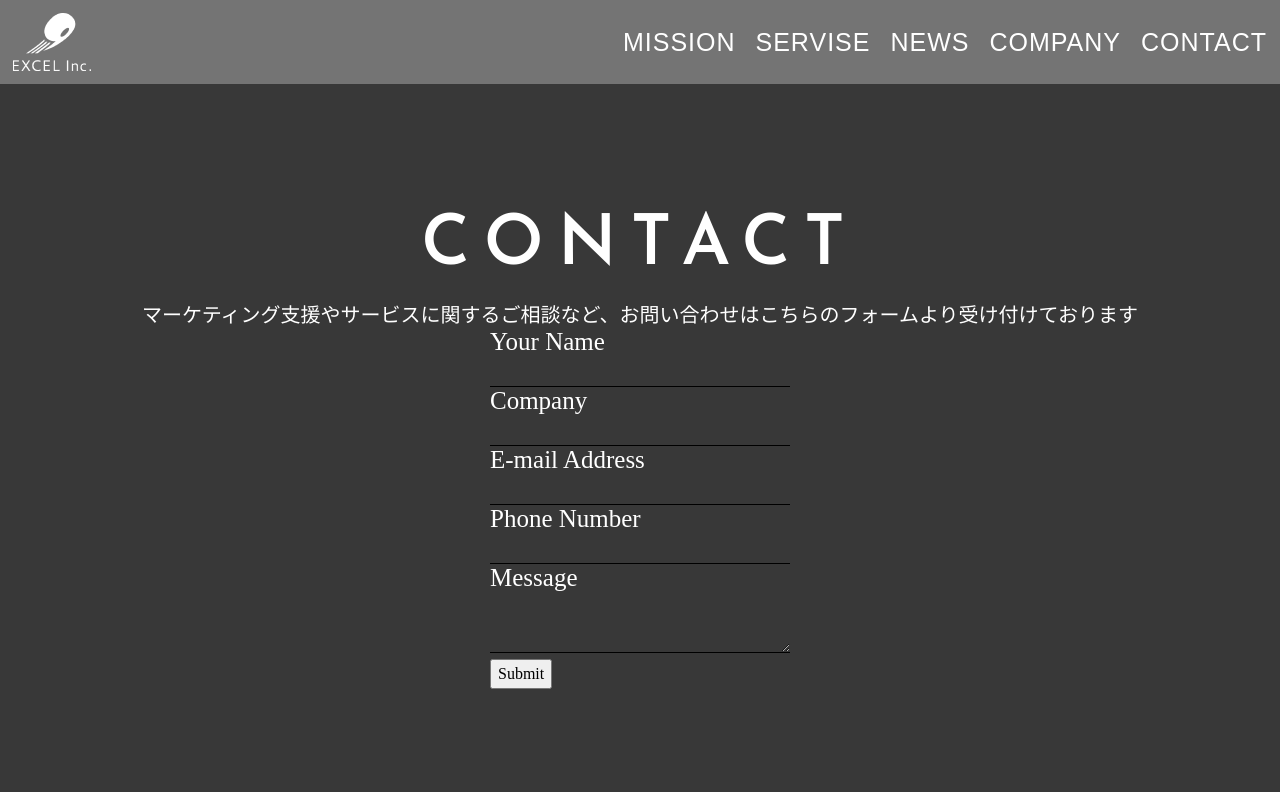
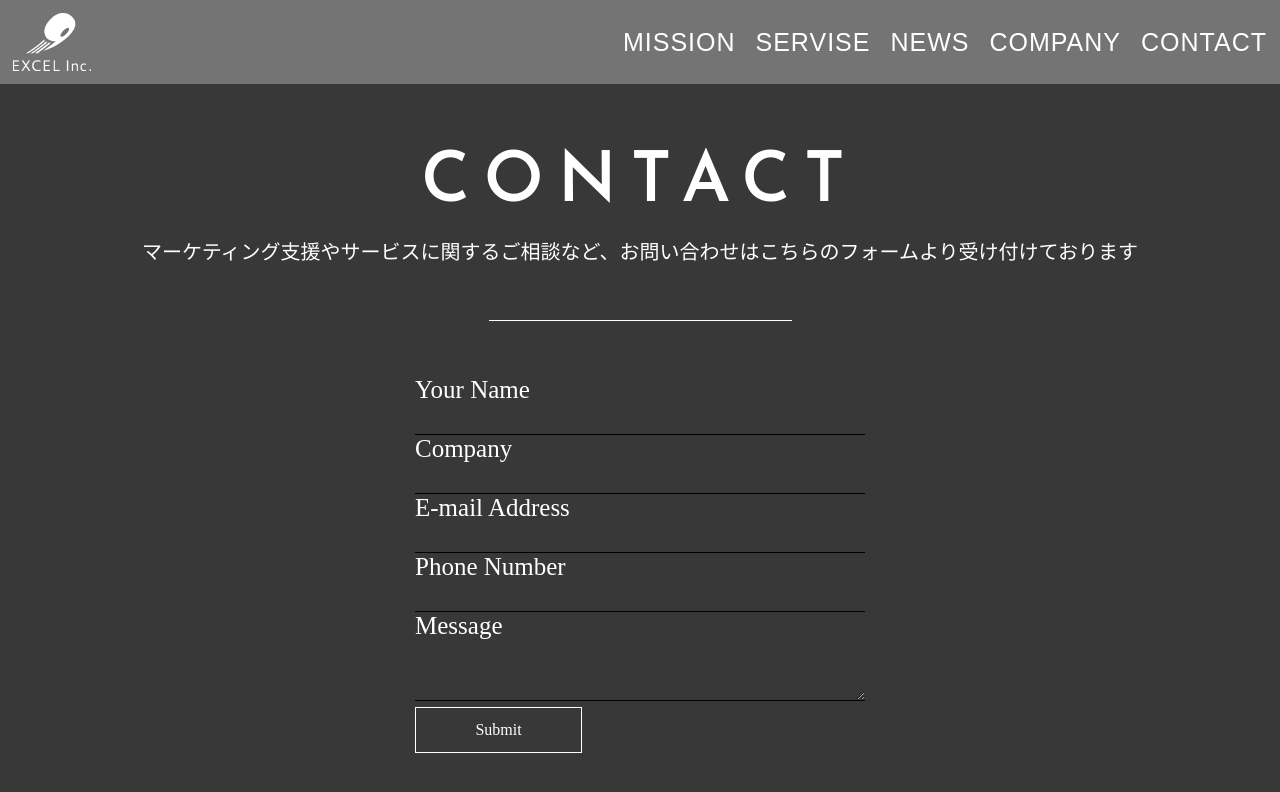
Before and after one commit to mitsu0428/excel-inc, a Next.js app: page /contact in a window 1280 px wide. Shown: the top 792 px of the page. Built offline with nearby package versions, Linux system fonts and the light colour scheme; a web font is replaced by a local one.

Commit message:
feat: contact form

```diff
--- a/src/app/contact/page.tsx
+++ b/src/app/contact/page.tsx
@@ -38,7 +38,10 @@ export const Component = () => {
       <Text>
         マーケティング支援やサービスに関するご相談など、お問い合わせはこちらのフォームより受け付けております
       </Text>
-      <form onSubmit={handleSubmit}>
+
+      <Divider />
+
+      <Form onSubmit={handleSubmit}>
         <SubWrap>
           <TextLarge>
             Your Name
@@ -85,8 +88,8 @@ export const Component = () => {
             />
           </TextLarge>
         </SubWrap>
-        <button type="submit">Submit</button>
-      </form>
+        <Button type="submit">Submit</Button>
+      </Form>
     </Wrap>
   );
 };
@@ -107,7 +110,7 @@ const SubWrap = styled.div`
   align-items: center;
   flex-direction: column;
   background-color: #383838;
-  width: 300px;
+  width: 450px;
 `;
 
 const TitleH2_Contact = styled.h2`
@@ -151,6 +154,8 @@ const Text = styled.p`
   }
 `;
 
+const Form = styled.form``;
+
 const Input = styled.input`
   border: none;
   border-bottom: 1px solid #000;
@@ -189,4 +194,19 @@ const TextArea = styled.textarea`
   }
 `;
 
+const Button = styled.button`
+  width: 167px;
+  height: 46px;
+  border: 1px solid #fff;
+  color: #fff;
+  background-color: #383838;
+`;
+
+const Divider = styled.div`
+  background: #fff;
+  margin: 55px 0;
+  width: 303px;
+  height: 1px;
+`;
+
 export default Component;
```
